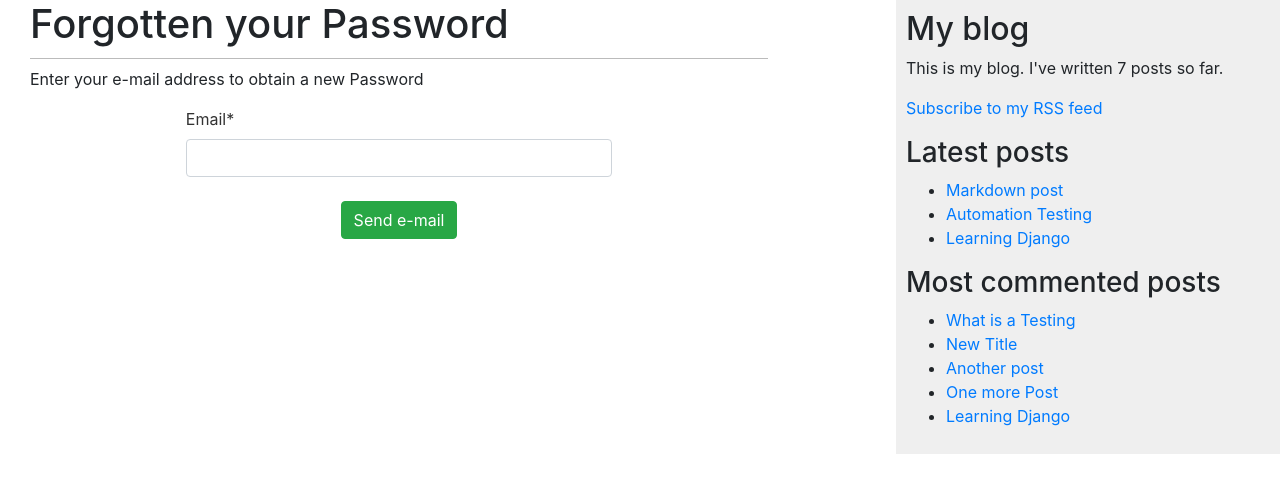
After one commit to snchorsiya/Blog, a Django app: page /blog/reset-password/ in a window 1280 px wide. The commit adds this page. Shown: the top 493 px of the page. Run offline with Django 3.2, Linux system fonts and the light colour scheme; data comes from the database, SQL or seed files in the repository; parts of the project's set-up code (start-up, migrations or seed data) failed here and were passed over; some libraries are stand-ins or nearby versions.

Commit message:
Add Reset Password

```diff
--- /dev/null
+++ b/blog/templates/blog/password_reset_email.html
@@ -0,0 +1,6 @@
+{% autoescape off %}
+Someone asked for password reset for email {{ email }}. Follow the link below:
+{{ protocol }}://{{ domain }}{% url "blog:password_reset_confirm" uidb64=uid
+token=token %}
+Your username, in case you've forgotten: {{ user.get_username }}
+{% endautoescape %}
--- /dev/null
+++ b/blog/templates/blog/password_reset_form.html
@@ -0,0 +1,25 @@
+{% extends 'blog/base.html' %}
+{% load crispy_forms_tags %}
+
+{% block title %} Rest your Password {% endblock %}
+
+{% block content %}
+
+<h1>Forgotten your Password</h1>
+<p>Enter your e-mail address to obtain a new Password</p>
+
+<form action="" method="post">
+    {% csrf_token %}
+    <div class="form-row">
+        <div class="form-group col-md-7 mb-0" style="display: block; margin: 0 auto;">
+            {{ form.email|as_crispy_field}}
+        </div>
+    </div>
+    <br>
+    <div class="content mb-0">
+        <button type="submit" style="display: block; margin: 0 auto;" class="btn btn-success">Send e-mail</button>
+    </div>
+
+</form>
+
+{% endblock %}
--- a/blog/urls.py
+++ b/blog/urls.py
@@ -12,6 +12,12 @@ urlpatterns = [
     path('change-password/', login_required(auth_views.PasswordChangeView.as_view(template_name='blog/password_change_form.html',success_url=reverse_lazy('blog:change-password-done'))), name='change-password'),
     path('change-password/done/', login_required(auth_views.PasswordChangeDoneView.as_view(template_name = 'blog/password_change_done.html')), name='change-password-done'),
 
+
+    path("reset-password/", auth_views.PasswordResetView.as_view(template_name='blog/password_reset_form.html',html_email_template_name='blog/password_reset_email.html'), name="reset_password"),
+    path("reset-password/done/", auth_views.PasswordResetDoneView.as_view(template_name='blog/password_reset_done.html'), name="password_reset_done"),
+    path("reset-password-confirm/<uidb64>/<token>", auth_views.PasswordResetConfirmView.as_view(template_name='blog/password_reset_confirm.html'), name="password_reset_confirm"),
+    path('reset-password/complete/',auth_views.PasswordResetCompleteView.as_view(template_name='blog/password_reset_complete.html'),name='password_reset_complete'),
+
     path('postlist/', views.post_list, name='post_list'),
     path('tag/<slug:tag_slug>/', views.post_list, name='post_list_by_tag'),
     path('<int:year>/<int:month>/<int:day>/<slug:post>/', views.post_detail, name='post_detail'),
```
Also changed, not shown: blog/templates/blog/list.html (+5 -3 lines), blog/templates/blog/login.html (+5 -3 lines), blog/templates/blog/password_reset_complete.html (added, +7 -0 lines), blog/templates/blog/password_reset_confirm.html (added, +19 -0 lines), blog/templates/blog/password_reset_done.html (added, +9 -0 lines), mySite/settings.py (+6 -3 lines).
